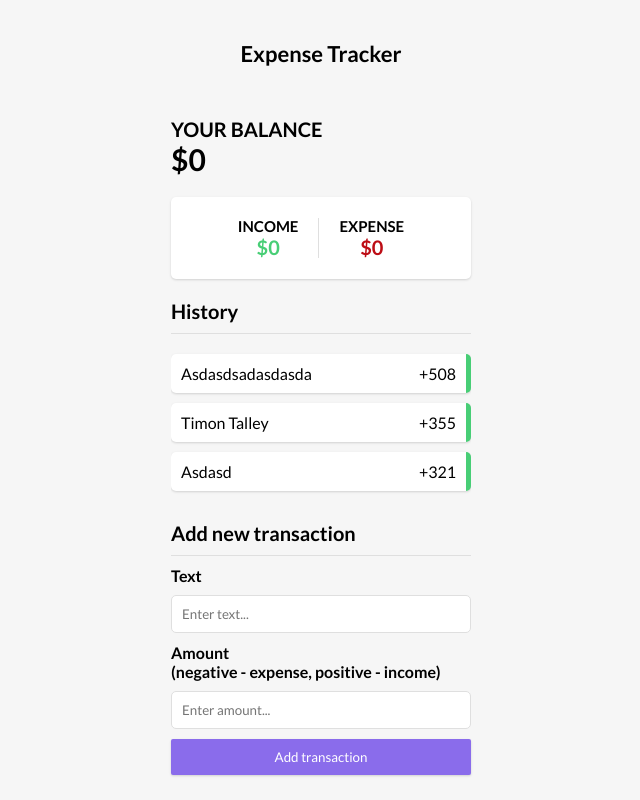
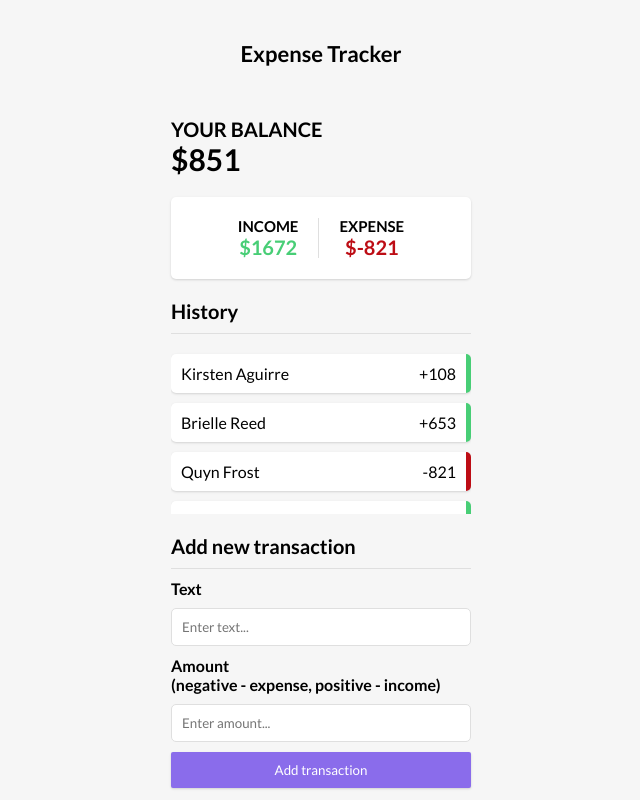
Before and after one commit to ismylsmylv/Expense-Tracker, a React (Vite) app: page / in a window 1280 px wide. Shown: the whole page, without its empty margins (319-959 px from the left). Built offline with nearby package versions, Linux system fonts and the light colour scheme; data requests are answered from the project's data file; a web font is replaced by a local one.

Commit message:
balance summary fixed

```diff
--- a/db.json
+++ b/db.json
@@ -1,21 +1,27 @@
 {
   "datas": [
     {
-      "id": "c068",
-      "name": "asdasdsadasdasda",
-      "price": "508",
+      "id": "5a58",
+      "name": "Kirsten Aguirre",
+      "price": "108",
       "type": "income"
     },
     {
-      "id": "35d9",
-      "name": "Timon Talley",
-      "price": "355",
+      "id": "9cee",
+      "name": "Brielle Reed",
+      "price": "653",
       "type": "income"
     },
     {
-      "id": "6e6c",
-      "name": "asdasd",
-      "price": "321",
+      "id": "4c00",
+      "name": "Quyn Frost",
+      "price": "-821",
+      "type": "expense"
+    },
+    {
+      "id": "53d9",
+      "name": "Kiona Levine",
+      "price": "911",
       "type": "income"
     }
   ]
--- a/src/App.tsx
+++ b/src/App.tsx
@@ -30,17 +30,28 @@ function App() {
   const [income, setincome] = useState(0);
 
   useEffect(() => {
-    axios("http://localhost:3000/datas/").then((res) => {
-      settotal(res.data);
-      console.log(total, "total");
-      total.length > 0 &&
-        total.map((element) => {
-          return element.type == "income"
-            ? setincome(income + Number(element.price))
-            : setexpenses(expenses + Number(element.price));
+    axios("http://localhost:3000/datas/")
+      .then((res) => {
+        settotal(res.data);
+        console.log(res.data, "total"); // Log the received data
+        let totalIncome = 0;
+        let totalExpenses = 0;
+        res.data.forEach((element) => {
+          if (element.type === "income") {
+            totalIncome += Number(element.price);
+          } else {
+            totalExpenses += Number(element.price);
+          }
         });
-    });
+        setincome(totalIncome);
+        setexpenses(totalExpenses);
+        setbalance(totalIncome + totalExpenses);
+      })
+      .catch((error) => {
+        console.error("Error fetching data:", error);
+      });
   }, []);
+
   function editName(elem) {
     const newName = prompt("Enter new name");
     if (newName) {
```
